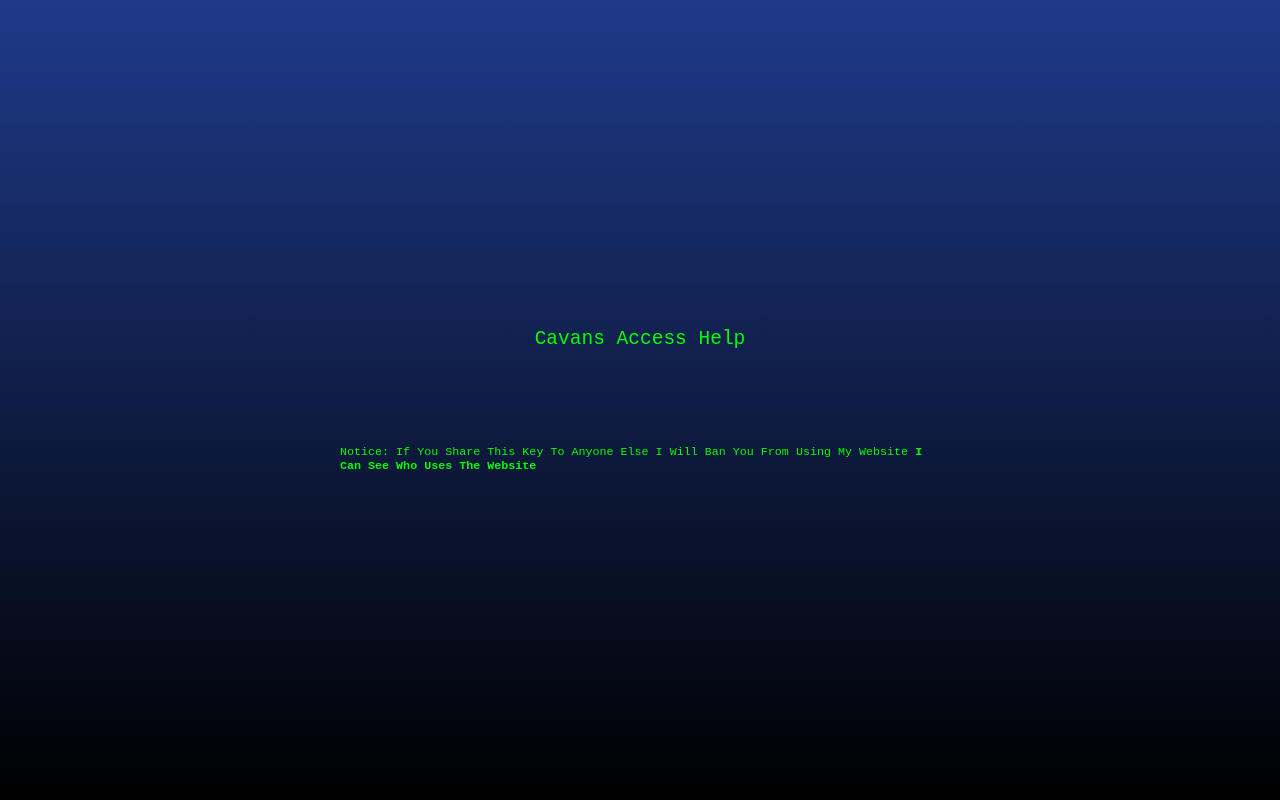
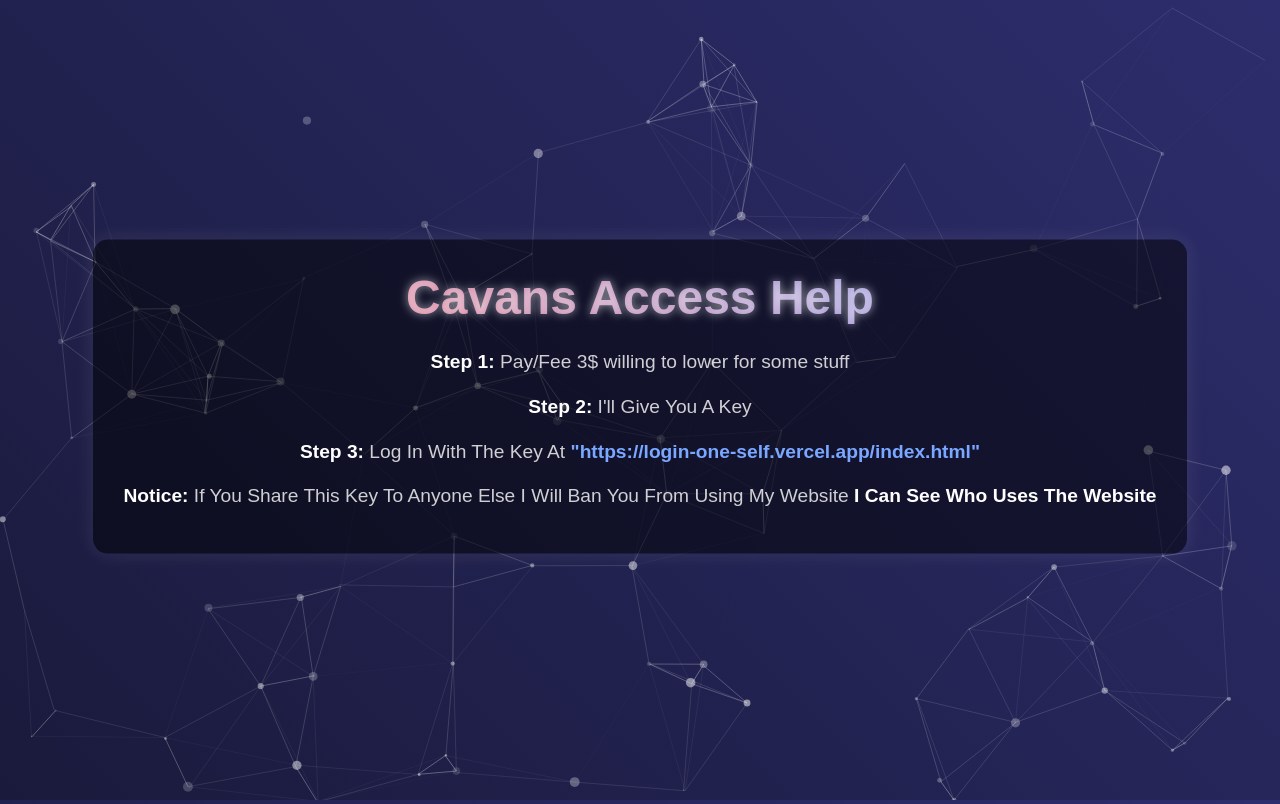
Before and after one commit to SleepingFox189/aboutweb, a plain HTML site: page index.html in a window 1280 px wide. Drawn offline with nearby package versions, Linux system fonts and the light colour scheme.

Commit message:
Update index.html

```diff
--- a/index.html
+++ b/index.html
@@ -3,153 +3,180 @@
 <head>
     <meta charset="UTF-8">
     <meta name="viewport" content="width=device-width, initial-scale=1.0">
-    <title>Cavans Access Help</title>
+    <meta http-equiv="X-UA-Compatible" content="ie=edge">
+    <title>Space Themed Portfolio</title>
+    <link rel="stylesheet" href="styles.css">
+    <!-- Particles.js library -->
+    <script src="https://cdn.jsdelivr.net/npm/particles.js"></script>
+
     <style>
+        * {
+            margin: 0;
+            padding: 0;
+            box-sizing: border-box;
+        }
+
         body {
-            background: linear-gradient(to bottom, #1e3a8a, #000000); /* Deep space gradient */
-            color: #0f0;
-            font-family: monospace;
+            font-family: 'Arial', sans-serif;
+            min-height: 100vh;
+            background: linear-gradient(45deg, #1a1a3c, #2d2d6d);
+            color: #fff;
+            overflow: hidden;
+            position: relative;
+        }
+
+        /* Particle background container */
+        #particles-js {
+            position: absolute;
+            top: 0;
+            left: 0;
+            width: 100%;
+            height: 100%;
+            z-index: -1; /* Ensures particles are in the background */
+        }
+
+        /* Centered content */
+        .content {
+            position: relative;
+            z-index: 1;
             display: flex;
-            flex-direction: column;
             justify-content: center;
             align-items: center;
-            min-height: 100vh;
-            margin: 0;
-            overflow: hidden;
-            perspective: 800px;
+            height: 100vh;
+            text-align: center;
         }
 
-        .header {
-            color: #0f0;
-            font-size: 1.5em;
-            margin-bottom: 10px;
-            animation: fadeInDown 1s ease-in-out;
+        .center-text {
+            background: rgba(0, 0, 0, 0.5);
+            padding: 30px;
+            border-radius: 15px;
+            box-shadow: 0 0 20px rgba(255, 255, 255, 0.1);
+            animation: float 6s ease-in-out infinite;
         }
 
-        .container {
-            width: 80%;
-            max-width: 600px;
-            animation: fadeInUp 1s ease-in-out;
+        @keyframes float {
+            0%, 100% { transform: translateY(0); }
+            50% { transform: translateY(-15px); }
         }
 
-        .step {
-            margin-bottom: 10px;
-            opacity: 0;
-            animation: fadeIn 1s ease-in-out forwards;
+        h1 {
+            font-size: 3rem;
+            text-shadow: 0 0 10px rgba(255, 255, 255, 0.6);
+            color: #fff;
+            margin-bottom: 20px;
+            background: linear-gradient(45deg, #ff7a7a, #7aa7ff);
+            -webkit-background-clip: text;
+            -webkit-text-fill-color: transparent;
         }
 
-        .step:nth-child(1) { animation-delay: 0.5s; }
-        .step:nth-child(2) { animation-delay: 1s; }
-        .step:nth-child(3) { animation-delay: 1.5s; }
-
-        .step strong {
-            font-weight: bold;
+        p {
+            font-size: 1.2rem;
+            line-height: 1.8;
+            color: rgba(255, 255, 255, 0.8);
+            margin: 10px 0;
         }
 
-        .notice {
-            margin-top: 20px;
-            font-size: 0.9em;
-            animation: zoomIn 1s ease-in-out;
+        p strong {
+            color: #fff;
         }
 
-        .link {
-            color: #0f0;
+        a {
+            color: #7aa7ff;
             text-decoration: none;
-            transition: color 0.3s ease;
+            font-weight: bold;
+            transition: all 0.3s ease;
         }
 
-        .link:hover {
+        a:hover {
             text-decoration: underline;
-            color: #00ff00;
         }
 
-        /* Animations (same as before) */
-        @keyframes fadeIn { /* ... */ }
-        @keyframes fadeInDown { /* ... */ }
-        @keyframes fadeInUp { /* ... */ }
-        @keyframes zoomIn { /* ... */ }
+        /* Bold text effect */
+        strong {
+            font-weight: 900;
+            color: #ff7a7a;
+        }
 
-
-        /* Rain/Particles */
-        #particles-js {
-            position: absolute;
-            width: 100%;
-            height: 100%;
-            z-index: -1;
-            pointer-events: none;
-        }
     </style>
 </head>
 <body>
+    <!-- Particle container -->
+    <div id="particles-js"></div>
 
-    <div class="header">Cavans Access Help</div>
-
-    <div class="container">
-        <div class="step">Step 1: Pay/Fee 3$ willing to lower for some stuff</div>
-        <div class="step">Step 2: I'll Give You A Key</div>
-        <div class="step">Step 3: Log In With The Key At <a class="link" href="https://login-one-self.vercel.app/index.html" target="_blank">https://login-one-self.vercel.app/index.html</a></div>
-        <div class="notice">Notice: If You Share This Key To Anyone Else I Will Ban You From Using My Website <strong>I Can See Who Uses The Website</strong></div>
+    <div class="content">
+        <div class="center-text">
+            <h1>Cavans Access Help</h1>
+            <p><strong>Step 1:</strong> Pay/Fee 3$ willing to lower for some stuff</p>
+            <p><strong>Step 2:</strong> I'll Give You A Key</p>
+            <p><strong>Step 3:</strong> Log In With The Key At <a href="https://login-one-self.vercel.app/index.html" target="_blank">"https://login-one-self.vercel.app/index.html"</a></p>
+            <p><strong>Notice:</strong> If You Share This Key To Anyone Else I Will Ban You From Using My Website <strong>I Can See Who Uses The Website</strong></p>
+        </div>
     </div>
 
-    <div id="particles-js"></div>
-    <script src="https://cdn.jsdelivr.net/particles.js/2.0.0/particles.min.js"></script>
     <script>
-        particlesJS('particles-js', {
+        // Particles.js configuration
+        particlesJS("particles-js", {
             "particles": {
                 "number": {
-                    "value": 80, // Reduced number of particles
+                    "value": 80,
                     "density": {
                         "enable": true,
                         "value_area": 800
                     }
                 },
                 "color": {
-                    "value": "#0f0" // Green particles
+                    "value": "#ffffff"
                 },
                 "shape": {
-                    "type": "circle", // Or "star", "polygon"
+                    "type": "circle",
                     "stroke": {
                         "width": 0,
                         "color": "#000000"
                     },
                     "polygon": {
                         "nb_sides": 5
+                    },
+                    "image": {
+                        "src": "img/github.svg",
+                        "width": 100,
+                        "height": 100
                     }
                 },
                 "opacity": {
-                    "value": 0.8, // Slightly more transparent
+                    "value": 0.5,
                     "random": true,
                     "anim": {
                         "enable": true,
-                        "speed": 0.5, // Slower opacity animation
-                        "opacity_min": 0,
+                        "speed": 1,
+                        "opacity_min": 0.1,
                         "sync": false
                     }
                 },
                 "size": {
-                    "value": 2, // Smaller particles
+                    "value": 5,
                     "random": true,
                     "anim": {
                         "enable": false,
-                        "speed": 4,
-                        "size_min": 0.3,
+                        "speed": 40,
+                        "size_min": 0.1,
                         "sync": false
                     }
                 },
                 "line_linked": {
                     "enable": true,
-                    "distance": 100, // Shorter lines
-                    "color": "#0f0",
-                    "opacity": 0.4, // More transparent lines
+                    "distance": 150,
+                    "color": "#ffffff",
+                    "opacity": 0.4,
                     "width": 1
                 },
                 "move": {
                     "enable": true,
-                    "speed": 3,  // Slower movement
-                    "direction": "bottom", // Rain-like direction
-                    "random": false, // No random movement
-                    "straight": true, // Straight lines
+                    "speed": 6,
+                    "direction": "none",
+                    "random": true,
+                    "straight": false,
                     "out_mode": "out",
+                    "bounce": false,
                     "attract": {
                         "enable": false,
                         "rotateX": 600,
@@ -157,14 +184,22 @@
                     }
                 }
             },
-            "interactivity": { // You can keep interactivity or remove it
+            "interactivity": {
                 "detect_on": "canvas",
-                "events": { /* ... */ }
-                "modes": { /* ... */ }
+                "events": {
+                    "onhover": {
+                        "enable": true,
+                        "mode": "repulse"
+                    },
+                    "onclick": {
+                        "enable": true,
+                        "mode": "push"
+                    },
+                    "resize": true
+                }
             },
             "retina_detect": true
         });
     </script>
-
 </body>
 </html>
```
